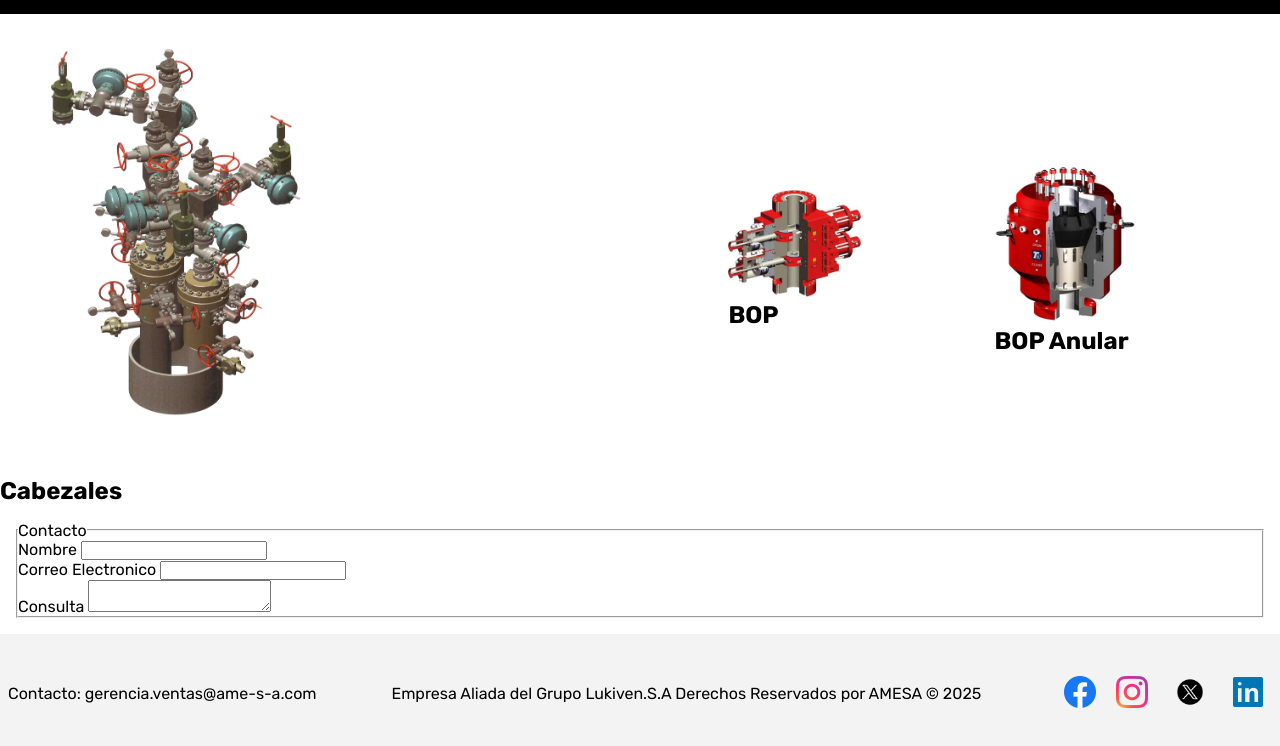
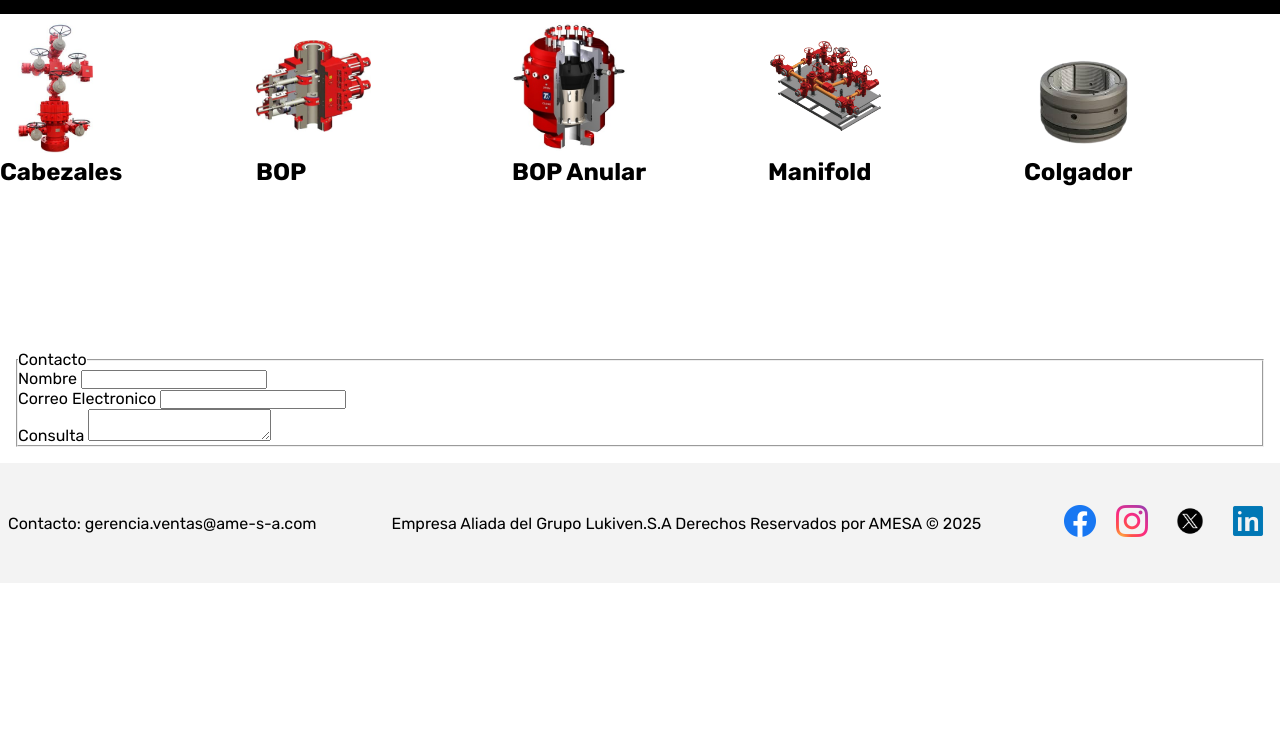
Before and after one commit to YzusG/proyecto-jg, a plain HTML site: page index.html in a window 1280 px wide. Shown: the part 1026-1772 px from the top of the page. After the commit the page ends 1609 px from the top, so only its background shows below. Drawn offline with Linux system fonts and the light colour scheme.

Commit message:
Productos: Nuevas imagenes y mas productos

```diff
--- a/css/style.css
+++ b/css/style.css
@@ -75,12 +75,41 @@
   justify-content: space-around;
   align-items: center;
 }
-#productos .cabezal img,
-#productos .BOPU img,
-#productos .BOPA img {
-  width: 50%;
-  height: 50%;
+#productos {
+  height: 40vh;
 }
+#productos .product-card {
+  width: 30%;
+  height: 100%;
+  align-items: center;
+}
+#productos .product-card #wellhead-img {
+  height: 45%;
+  width: 45%;
+  background: url("../img/conventional-oil-wellhead-tools.jpg") center
+    center/cover no-repeat;
+}
+#productos .product-card #bop-double-img {
+  height: 45%;
+  width: 45%;
+  background: url(../img/BOP-DOUBLE.jpg) center center/contain no-repeat;
+}
+#productos .product-card #bop-anular-img {
+  height: 45%;
+  width: 45%;
+  background: url(../img/BOP-ANULAR.jpg) center center/contain no-repeat;
+}
+#productos .product-card #manifold-img {
+  height: 45%;
+  width: 45%;
+  background: url(../img/manifold.png) center center/contain no-repeat;
+}
+#productos .product-card #hanger {
+  height: 45%;
+  width: 45%;
+  background: url(../img/colgador.png) center center/contain no-repeat;
+}
+
 #contact {
   margin: 1rem;
 }
--- a/index.html
+++ b/index.html
@@ -51,17 +51,25 @@
       </div>
     </section>
     <section id="productos">
-      <div class="cabezal">
-        <img src="img/imagen1.png" alt="Cabezal Completo MBWS, Modelo BES" />
+      <div class="product-card">
+        <div id="wellhead-img"></div>
         <h2 class="primary-text">Cabezales</h2>
       </div>
-      <div class="BOPU">
-        <img src="img/BOP U.jpg" alt="BOP Tipo U" />
+      <div class="product-card">
+        <div id="bop-double-img"></div>
         <h2 class="primary-text">BOP</h2>
       </div>
-      <div class="BOPA">
-        <img src="img/BOP ANULAR.jpg" alt="BOP Anular" />
+      <div class="product-card">
+        <div id="bop-anular-img"></div>
         <h2 class="primary-text">BOP Anular</h2>
+      </div>
+      <div class="product-card">
+        <div id="manifold-img"></div>
+        <h2>Manifold</h2>
+      </div>
+      <div class="product-card">
+        <div id="hanger"></div>
+        <h2>Colgador</h2>
       </div>
     </section>
     <section id="contact">
```
Also changed, not shown: img/BOP-ANULAR.jpg (renamed from img/BOP ANULAR.jpg), img/BOP-DOUBLE.jpg (renamed from img/BOP U.jpg), img/colgador.jpeg (deleted), img/colgador.png (added).
